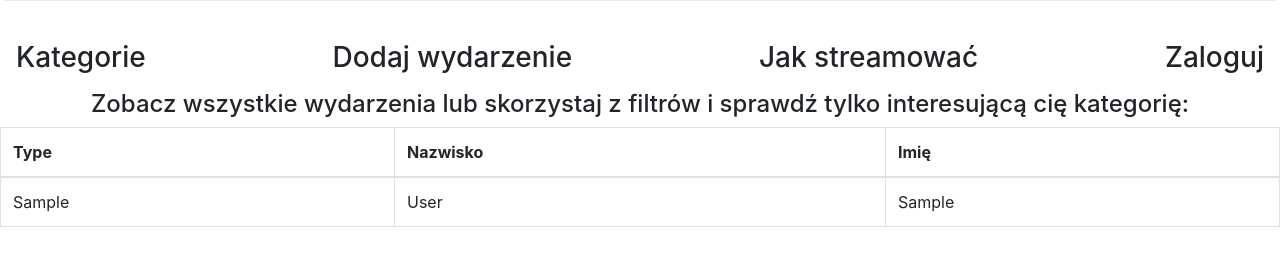
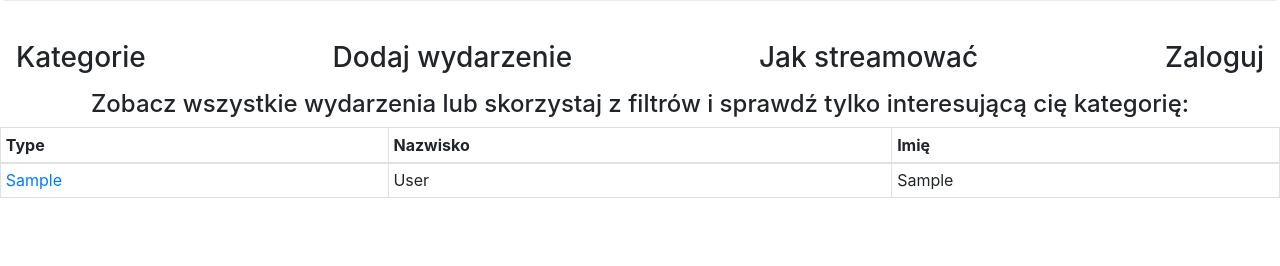
Before and after one commit to binawork/ktonadaje, a Flask app: template templates/Table.html in a window 1280 px wide. Shown: the part 347-613 px from the top of the page. Run offline with Flask 2, Linux system fonts and the light colour scheme; the template is opened without the code that fills it: most values are stand-ins (such as "Sample title", 1, 10 or a date in 2020).

Commit message:
html table changes

```diff
--- a/templates/Table.html
+++ b/templates/Table.html
@@ -1,7 +1,7 @@
 {% extends "Layout.html" %}
 
 {% block content %}
-<table class="table table-bordered">
+<table class="table table-bordered table-sm">
 <thead>
 <tr>
     <th scope="col">Type </th>
@@ -12,7 +12,7 @@
 <tbody>
     {% for event in services %}
 <tr>
-    <td>{{ event['type_of_activity'] }}    </td>
+    <td><a href="{{ event['link_to'] }}">{{ event['type_of_activity'] }}</a></td>
     <td>{{ event['last_name'] }}</td>
     <td>{{ event['first_name']}}</td>
 </tr>
```
